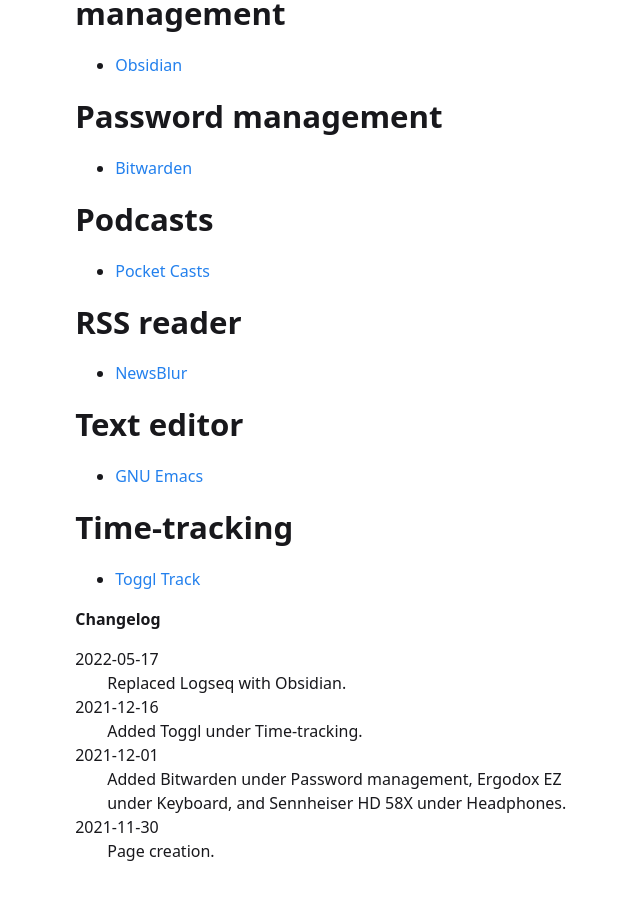
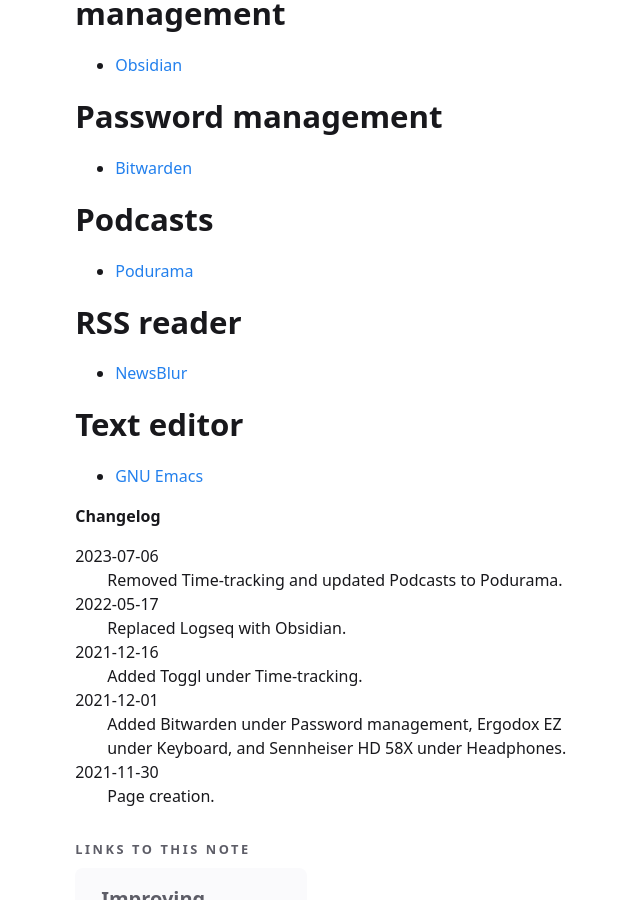
Before and after one commit to ars-dev-br/ars-dev-br.github.io, a Jekyll site: the page built from _notes/Public/Tools of choice.md, in a window 1280 px wide and 900 px high, scrolled down 791 px. Shown: the whole window, without its empty margins (316-956 px from the left). Built offline with Jekyll 4.4.1, drawn with Linux system fonts in a browser that asks for light colours.

Commit message:
Update Tools of choice

```diff
--- a/_notes/Public/Tools of choice.md
+++ b/_notes/Public/Tools of choice.md
@@ -1,13 +1,12 @@
 ---
 title: Tools of choice
 notetype: feed
-date: 2022-05-17
+date: 2022-07-06
 ---
 
 Tools that I use and that I actually enjoy using.
 
 ## Blogging
-
 - [Jekyll Garden](https://github.com/Jekyll-Garden/jekyll-garden.github.io)
 
 ## E-mail
@@ -29,7 +28,7 @@ Tools that I use and that I actually enjoy using.
 - [Bitwarden](https://bitwarden.com/)
 
 ## Podcasts
-- [Pocket Casts](https://www.pocketcasts.com/)
+- [Podurama](https://podurama.com/)
 
 ## RSS reader
 - [NewsBlur](https://newsblur.com/)
@@ -37,10 +36,10 @@ Tools that I use and that I actually enjoy using.
 ## Text editor
 - [GNU Emacs](https://www.gnu.org/software/emacs/)
 
-## Time-tracking
-- [Toggl Track](https://toggl.com/)
+###### Changelog
 
-###### Changelog
+2023-07-06
+: Removed Time-tracking and updated Podcasts to Podurama.
 
 2022-05-17
 : Replaced Logseq with Obsidian.
```
